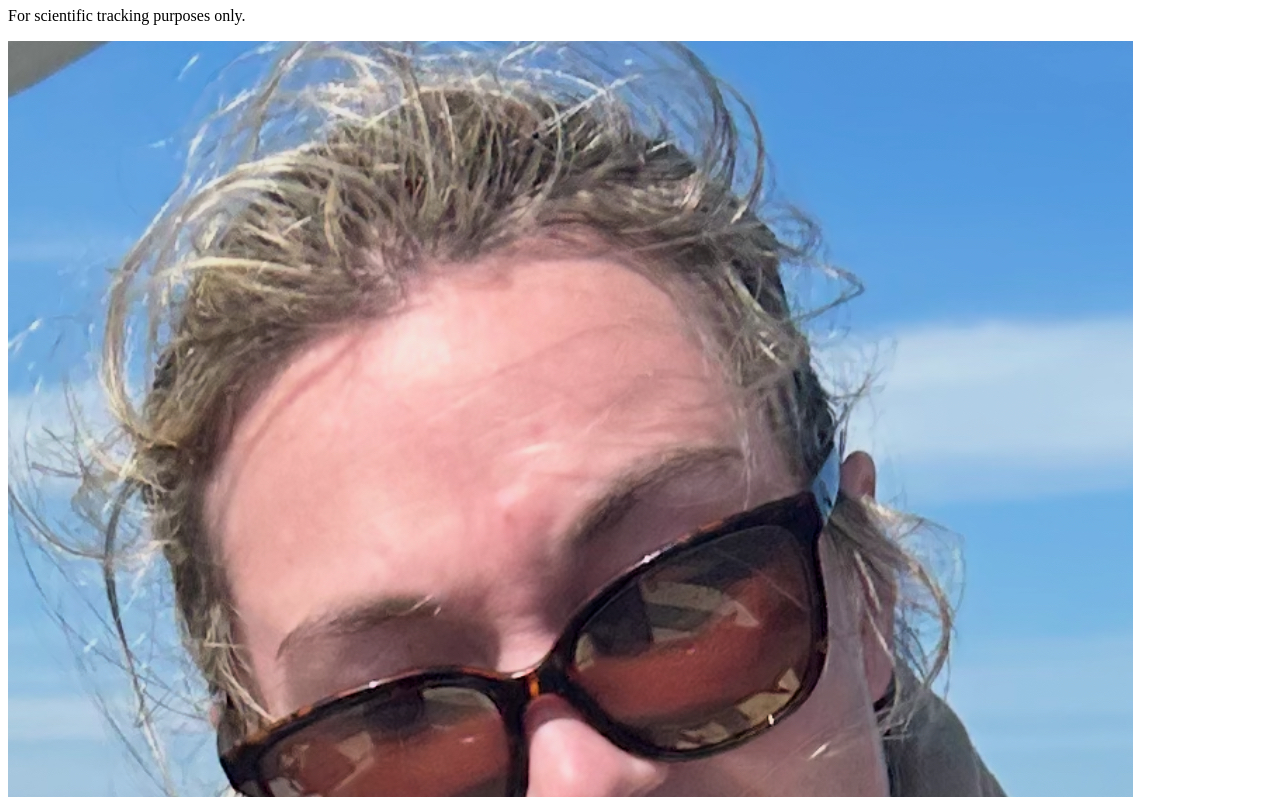
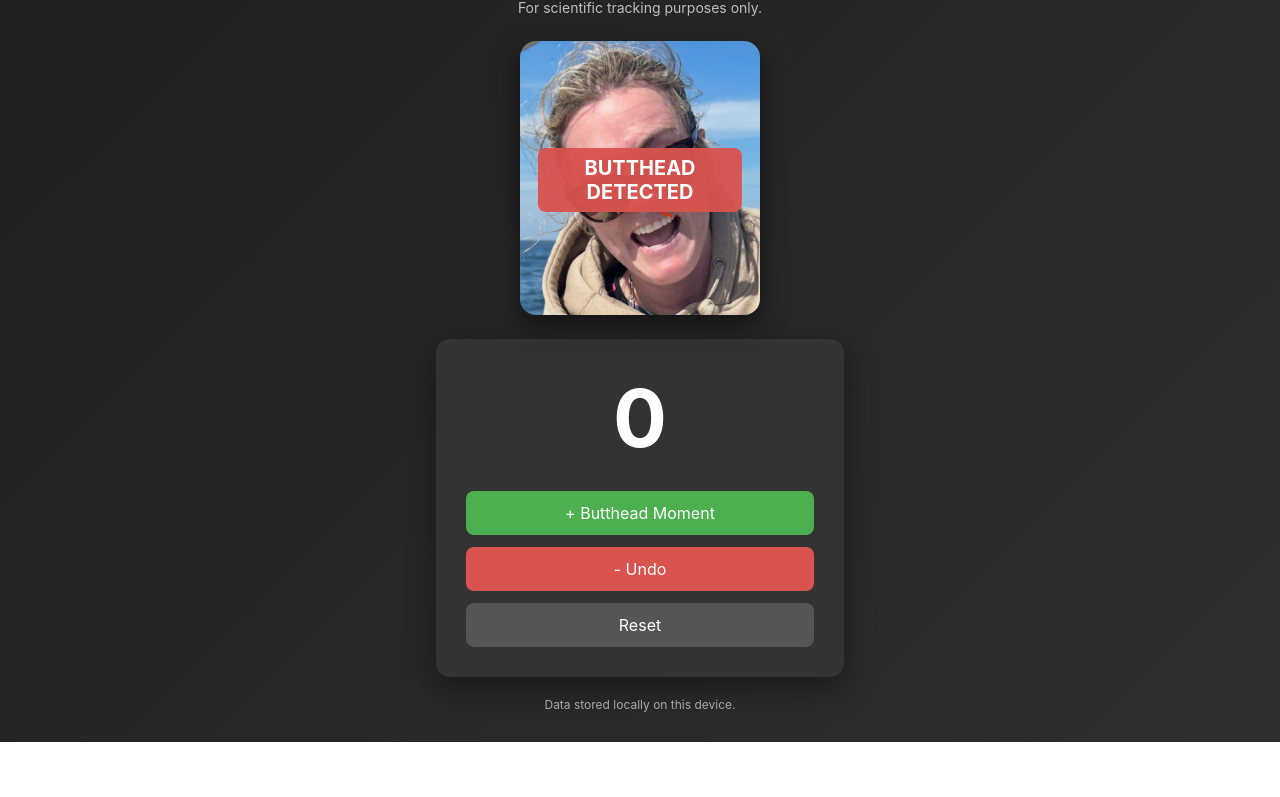
Before and after one commit to NDrew29/Anna, a plain HTML site: page index.html in a window 1280 px wide. Shown: the part 73-870 px from the top of the page. After the commit the page ends 815 px from the top, so only its background shows below. Drawn offline with Linux system fonts and the light colour scheme.

Commit message:
Refactor CSS for layout and styling improvements

```diff
--- a/site.css
+++ b/site.css
@@ -1,43 +1,119 @@
-<!doctype html>
-<html lang="en">
-<head>
-  <meta charset="utf-8" />
-  <title>Anna Is A Butthead Counter</title>
-  <meta name="viewport" content="width=device-width, initial-scale=1" />
-  <link rel="stylesheet" href="site.css" />
-</head>
-<body>
+* {
+  box-sizing: border-box;
+  margin: 0;
+  padding: 0;
+  font-family: -apple-system, BlinkMacSystemFont, "Segoe UI", Roboto, sans-serif;
+}
 
-  <div class="container">
-    <h1>Anna Is A “Butthead” Counter</h1>
-    <p class="subtitle">For scientific tracking purposes only.</p>
+body {
+  background: linear-gradient(135deg, #1f1f1f, #2e2e2e);
+  color: white;
+  display: flex;
+  align-items: center;
+  justify-content: center;
+  min-height: 100vh;
+}
 
-    <div class="image-wrapper">
-      <img src="IMG_0857.jpeg" id="annaImage" alt="Anna" />
-      <div id="flashText" class="flash-text">BUTTHEAD DETECTED</div>
-    </div>
+.container {
+  text-align: center;
+  max-width: 500px;
+  padding: 30px;
+}
 
-    <div class="counter-card">
-      <div id="counter" class="counter">0</div>
+h1 {
+  font-size: 28px;
+  margin-bottom: 8px;
+}
 
-      <div class="button-group">
-        <button id="incrementBtn" class="btn primary">
-          + Butthead Moment
-        </button>
+.subtitle {
+  font-size: 14px;
+  opacity: 0.7;
+  margin-bottom: 25px;
+}
 
-        <button id="decrementBtn" class="btn danger">
-          - Undo
-        </button>
+.hidden {
+  display: none;
+}
 
-        <button id="resetBtn" class="btn neutral">
-          Reset
-        </button>
-      </div>
-    </div>
+.image-wrapper {
+  position: relative;
+  margin-bottom: 20px;
+}
 
-    <p class="footer-note">Data stored locally on this device.</p>
-  </div>
+.image-wrapper img {
+  width: 240px;
+  border-radius: 16px;
+  box-shadow: 0 10px 25px rgba(0,0,0,0.5);
+  animation: popIn 0.3s ease;
+}
 
-  <script src="site.js"></script>
-</body>
-</html>
+@keyframes popIn {
+  from { transform: scale(0.8); opacity: 0; }
+  to { transform: scale(1); opacity: 1; }
+}
+
+.flash-text {
+  position: absolute;
+  top: 50%;
+  left: 50%;
+  transform: translate(-50%, -50%);
+  font-weight: bold;
+  font-size: 20px;
+  background: rgba(217,83,79,0.95);
+  padding: 8px 14px;
+  border-radius: 8px;
+  pointer-events: none;
+}
+
+.counter-card {
+  background: #333;
+  padding: 30px;
+  border-radius: 14px;
+  box-shadow: 0 10px 30px rgba(0,0,0,0.4);
+}
+
+.counter {
+  font-size: 80px;
+  font-weight: bold;
+  margin-bottom: 25px;
+}
+
+.button-group {
+  display: flex;
+  flex-direction: column;
+  gap: 12px;
+}
+
+.btn {
+  padding: 12px;
+  border: none;
+  border-radius: 8px;
+  font-size: 16px;
+  cursor: pointer;
+  transition: transform 0.1s ease, opacity 0.2s ease;
+}
+
+.btn:active {
+  transform: scale(0.97);
+}
+
+.primary {
+  background: #4CAF50;
+  color: white;
+}
+
+.danger {
+  background: #d9534f;
+  color: white;
+}
+
+.neutral {
+  background: #555;
+  color: white;
+}
+
+.footer-note {
+  margin-top: 20px;
+  font-size: 12px;
+  opacity: 0.6;
+}
```
